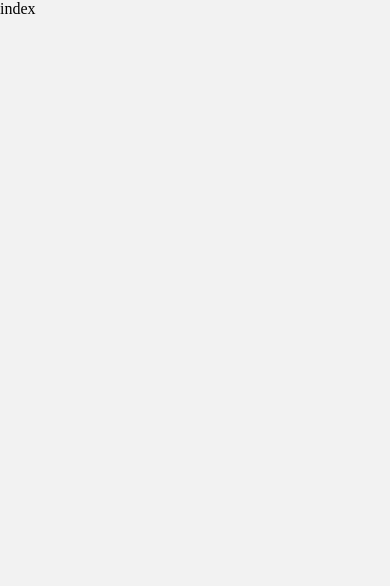
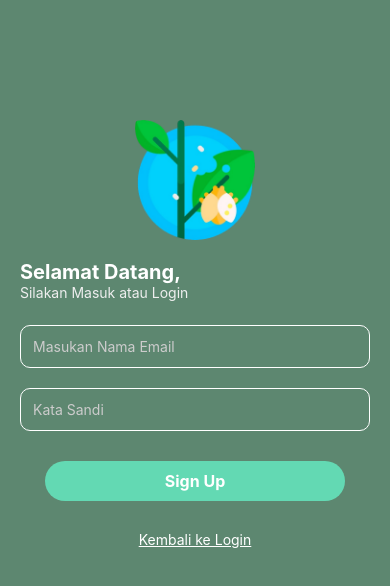
Before and after one commit to Melrick1/Final-MAD, a React Native app: screen /SignUp in a window 390 px wide. Shown: the top 586 px of the page. Built offline with nearby package versions, Linux system fonts and the light colour scheme.

Commit message:
Add SignUp Page & Navigasi

```diff
--- a/src/pages/SignIn/index.jsx
+++ b/src/pages/SignIn/index.jsx
@@ -4,7 +4,7 @@ import { View, Text, StyleSheet, Image, TextInput } from 'react-native';
 import Button from '../../components/atoms/Button';
 import Gap from '../../components/atoms/Gap';
 
-const SignIn = () => {
+const SignIn = ({ navigation }) => {
   return (
     <View style={styles.container}>
       <Gap height={100} />
@@ -20,7 +20,7 @@ const SignIn = () => {
       <TextInput style={styles.input} placeholder="Kata Sandi" secureTextEntry />
       <Gap height={24} />
       <Button title="Login" filled />
-      <Button title="Sign Up" />
+      <Button title="Sign Up" onPress={() => {navigation.navigate('SignUp')}}/>
     </View>
   );
 };
--- a/src/pages/SignUp/index.jsx
+++ b/src/pages/SignUp/index.jsx
@@ -1,10 +1,91 @@
 import React from 'react'
-import { View } from 'react-native'
+import {StyleSheet, Text, TextInput, TouchableOpacity, Image, View} from 'react-native';
+import Gap from '../../components/atoms/Gap';
+import Button from '../../components/atoms/Button';
 
-function SignUp() {
+const SignUp = ({ navigation }) => {
   return (
-    <View>index</View>
-  )
-}
+    <View style={styles.container}>
+      <Gap height={100} />
+      <Image source={require('../../assets/Hama.png')} style={styles.logo} />
+      <Gap height={20} />
 
-export default SignUp
+      <View style={styles.titleContainer}>
+        <Text style={styles.title}>Selamat Datang,</Text>
+        <Text style={styles.subtitle}>Silakan Masuk atau Login</Text>
+      </View>
+      <Gap height={24} />
+
+      <TextInput placeholder="Masukan Nama Email" style={styles.input} placeholderTextColor="#ccc"/>
+      <Gap height={20} />
+
+      <TextInput
+        placeholder="Kata Sandi" secureTextEntry style={styles.input} placeholderTextColor="#ccc"/>
+      <Gap height={24} />
+
+      <Button title="Sign Up" filled />
+      <Gap height={24} />
+
+      <TouchableOpacity onPress={() => navigation.navigate('SignIn')}>
+        <Text style={styles.loginLink}>Kembali ke Login</Text>
+      </TouchableOpacity>
+    </View>
+  );
+};
+
+const styles = StyleSheet.create({
+  container: {
+    height: '100%',
+    backgroundColor: '#5D8770',
+    alignItems: 'center',
+    padding: 20,
+  },
+  logo: {
+    width: 120,
+    height: 120,
+    resizeMode: 'contain',
+  },
+  titleContainer: {
+    flexDirection: 'column',
+    width: '100%',
+    textAlign: 'left',
+  },
+  title: {
+    fontSize: 20,
+    fontWeight: 'bold',
+    color: '#fff',
+    textAlign: 'left',
+  },
+  subtitle: {
+    fontSize: 14,
+    color: '#eee',
+  },
+  input: {
+    width: '100%',
+    borderWidth: 1,
+    borderColor: '#fff',
+    borderRadius: 10,
+    padding: 12,
+    backgroundColor: '#5D8770',
+    color: '#fff',
+  },
+  signupButton: {
+    backgroundColor: '#5BE2A4',
+    width: '100%',
+    paddingVertical: 14,
+    borderRadius: 30,
+    alignItems: 'center',
+  },
+  signupText: {
+    color: '#fff',
+    fontSize: 16,
+    fontWeight: 'bold',
+  },
+  loginLink: {
+    color: '#fff',
+    textDecorationLine: 'underline',
+    fontSize: 14,
+  },
+});
+
+export default SignUp;
```
